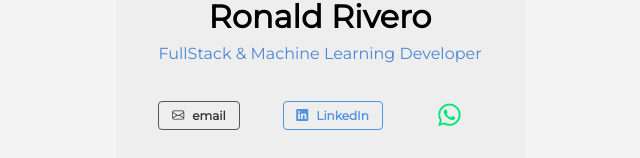
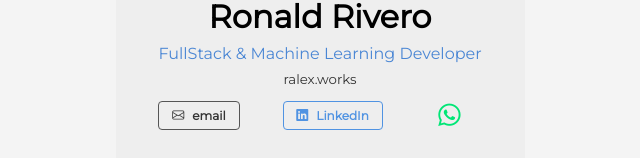
Before and after one commit to ralexrivero/ProBusinessCard, a React (Vite) app: page / in a window 1280 px wide. Shown: the part 440-598 px from the top of the page, without its empty margins (320-960 px from the left). Built offline with nearby package versions, Linux system fonts and the light colour scheme.

Commit message:
fix link theme and issue with system prefferences

```diff
--- a/src/App.css
+++ b/src/App.css
@@ -158,7 +158,7 @@ body {
 }
 
 .link-website {
-  color: #eee;
+  color: #333;
 }
 
 .insterest-items {
@@ -349,8 +349,16 @@ body {
   color: #00e676;
 }
 
+.dark-theme .link-website {
+  color: #eee;
+}
+
 @media (prefers-color-scheme: dark) {
   body {
     color: #333;
   }
+
+  .link-website {
+    color: #333;
 }
+}
```
